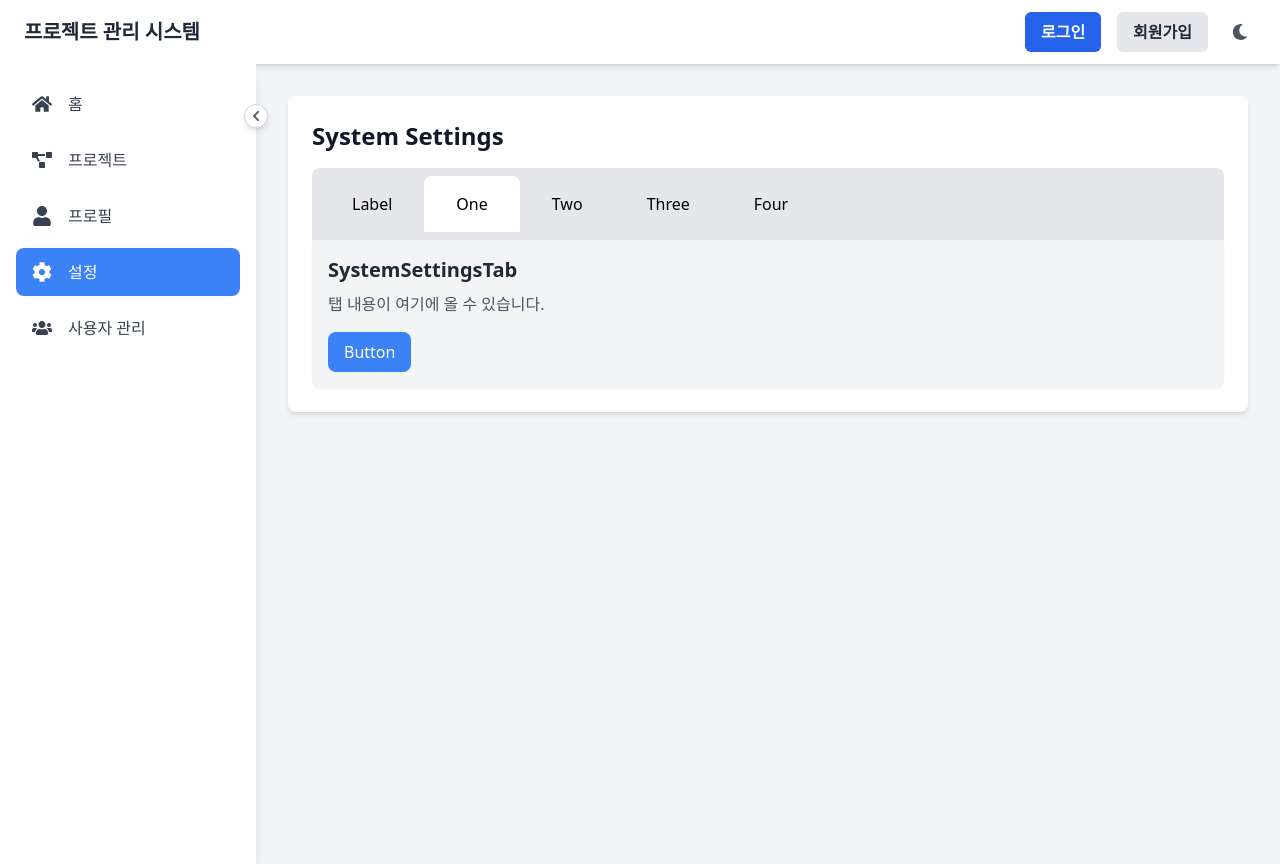
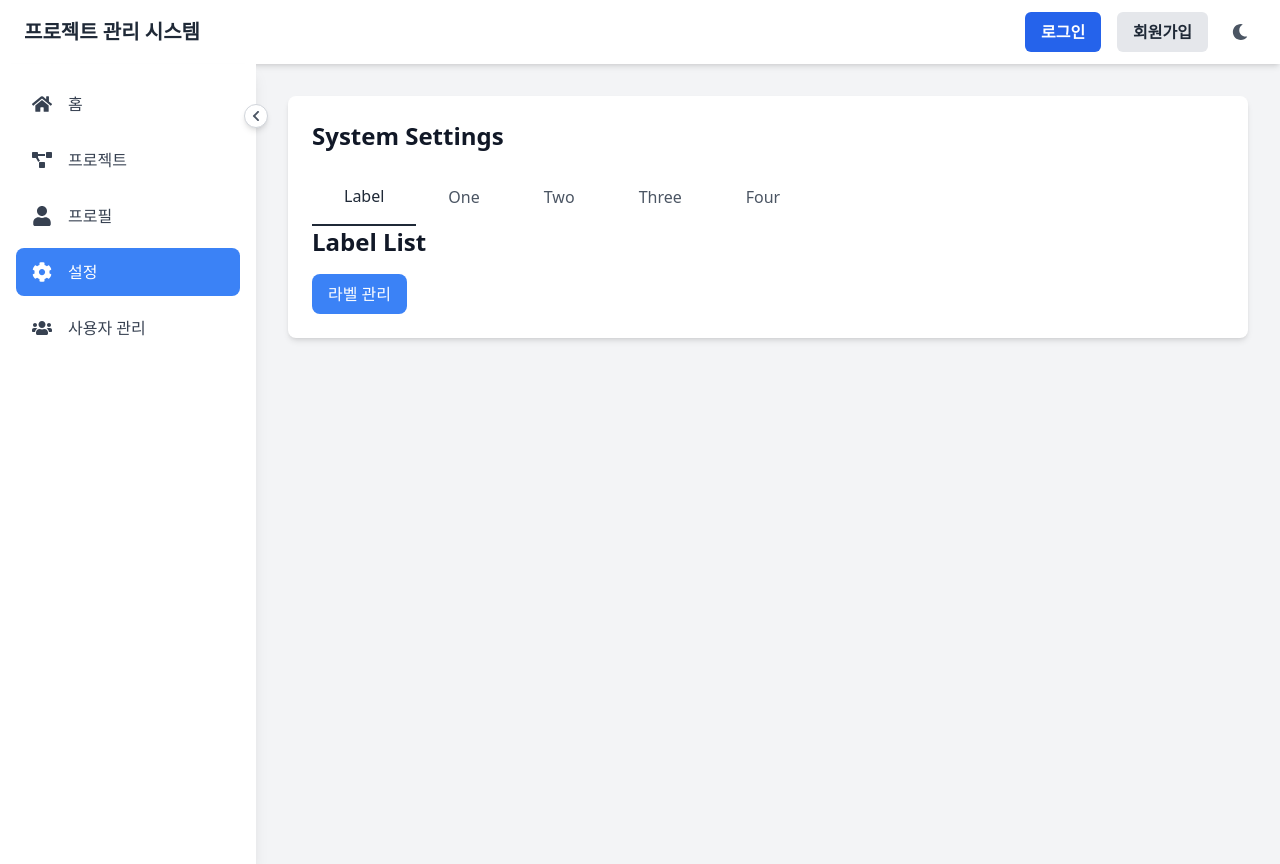
Before and after one commit to luxury515/yona-puls-for-nestjs, a React (Create React App) app in the folder frontend/: page /system-settings in a window 1280 px wide. Built offline with nearby package versions, Linux system fonts and the light colour scheme; the HTML template or start-up script is replaced by a standard one.

Commit message:
- 버그수정.

```diff
--- a/frontend/src/App.tsx
+++ b/frontend/src/App.tsx
@@ -39,7 +39,7 @@ function App() {
         <Router>
           <ToastContainer />
           <Routes>
-            <Route path="/" element={<Home />} />
+            <Route path="/" element={<PageLayout><Home /></PageLayout>} />
             <Route path="/login" element={<Login />} />
             <Route path="/signup" element={<SignUp />} />
             <Route path="/profile" element={<PageLayout><Profile /></PageLayout>} />
--- a/frontend/src/components/Dashboard.tsx
+++ b/frontend/src/components/Dashboard.tsx
@@ -7,9 +7,9 @@ import MainContent from './MainContent';
 const Dashboard: React.FC = () => {
   return (
     <div className="flex flex-col min-h-screen">
-      <Header />
+      {/* <Header /> */}
       <div className="flex flex-1">
-        <SideMenu />
+        {/* <SideMenu /> */}
         <MainContent />
       </div>
       <Footer />
--- a/frontend/src/components/Home.tsx
+++ b/frontend/src/components/Home.tsx
@@ -5,9 +5,9 @@ import SideMenu from './SideMenu';
 const Home: React.FC = () => {
   return (
     <div className="flex flex-col min-h-screen bg-gray-100 dark:bg-gray-900">
-      <Header />
+      {/* <Header /> */}
       <div className="flex flex-1">
-        <SideMenu />
+        {/* <SideMenu /> */}
         <main className="flex-1 p-8 flex items-center justify-center">
           <h1 className="text-4xl font-bold text-gray-800 dark:text-white">홈화면입니다.</h1>
         </main>
--- a/frontend/src/components/IssueForm.tsx
+++ b/frontend/src/components/IssueForm.tsx
@@ -1,11 +1,7 @@
-import React, { useState, useEffect, useRef, useCallback } from 'react';
-import axios from 'axios';
+import React, { useState, useEffect, useCallback } from 'react';
 import { useParams, useNavigate } from 'react-router-dom';
-import Header from './Header';
-import SideMenu from './SideMenu';
 import api from '../utils/api';
-import Select from 'react-select'; // react-select import
-
+import Select from 'react-select';
 // 프로젝트 옵션 타입 정의
 interface ProjectOption {
   value: string;
@@ -92,9 +88,9 @@ export default function IssueForm() {
     try {
       const contentString = content;
       if (issueId) {
-        await axios.put(`/issues/${issueId}/${projectId}`, { title, body: contentString });
+        await api.put(`/issues/${issueId}/${projectId}`, { title, body: contentString });
       } else {
-        await axios.post(`/issues/${projectId}`, { title, body: contentString });
+        await api.post(`/issues/${projectId}`, { title, body: contentString });
       }
       navigate(`/projects/${projectId}/issues`);
     } catch (error) {
--- a/frontend/src/components/IssueList.tsx
+++ b/frontend/src/components/IssueList.tsx
@@ -67,9 +67,7 @@ export default function IssueList() {
 
   return (
     <div className="flex flex-col min-h-screen bg-white dark:bg-gray-900">
-      {/* <Header /> */}
       <div className="flex flex-1">
-        {/* <SideMenu /> */}
         <div className="flex-1 p-8">
           <h2 className="text-xl font-semibold mb-4 text-gray-800 dark:text-white">이슈 목록 (프로젝트 ID: {projectId})</h2>
           <IssueListTab activeTab={activeTab} setActiveTab={setActiveTab} />
@@ -95,13 +93,12 @@ export default function IssueList() {
                     <div className="flex min-w-0 gap-x-4">
                       <div className="min-w-0 flex-auto">
                         <p className="text-sm font-semibold leading-6 text-gray-900 dark:text-white">{issue.title}</p>
-                        <p className="mt-1 truncate text-xs leading-5 text-gray-500 dark:text-gray-400">작성자: {issue.author_name}</p>
                       </div>
                     </div>
                     <div className="hidden shrink-0 sm:flex sm:flex-col sm:items-end">
                       <p className="text-sm leading-6 text-gray-900 dark:text-white">{issue.status}</p>
                       <p className="mt-1 text-xs leading-5 text-gray-500 dark:text-gray-400">
-                        생성일: <time dateTime={issue.created_date}>{new Date(issue.created_date).toLocaleDateString()}</time>
+                      작성자: {issue.author_name} | 생성일: <time dateTime={issue.created_date}>{new Date(issue.created_date).toLocaleDateString()}</time>
                       </p>
                     </div>
                   </button>
--- a/frontend/src/components/IssueListTab.tsx
+++ b/frontend/src/components/IssueListTab.tsx
@@ -36,7 +36,6 @@ export default function IssueListTab({ activeTab, setActiveTab }: IssueListTabPr
   return (
     <div className="border-b border-gray-200 relative">
       <nav className="flex" aria-label="Tabs">
-        <span className="mr-4 py-2 text-sm font-medium text-gray-500">Issues</span>
         <button
           data-tab="open"
           onClick={() => setActiveTab('open')}
--- a/frontend/src/components/ProjectList.tsx
+++ b/frontend/src/components/ProjectList.tsx
@@ -1,9 +1,8 @@
 import React, { useEffect, useState } from 'react';
-import axios from 'axios';
 import { FaEllipsisV } from 'react-icons/fa';
 import { useNavigate } from 'react-router-dom';
 import Avatar, { AvatarGroup } from './Avatar';
-
+import api from '../utils/api';
 interface Project {
   id: number;
   name: string;
@@ -19,11 +18,11 @@ export default function ProjectList() {
   useEffect(() => {
     const fetchProjects = async () => {
       try {
-        const response = await axios.get('/projects');
-        setProjects(response.data || []); // 데이터가 없을 경우 빈 배열 사용
+        const response = await api.get('/projects');
+        setProjects(response.data || []);
       } catch (error) {
         console.error('프로젝트 목록을 불러오는 데 실패했습니다:', error);
-        setProjects([]); // 오류 발생 시 빈 배열로 설정
+        setProjects([]);
       }
     };
 
@@ -35,8 +34,7 @@ export default function ProjectList() {
   };
 
   return (
-    <div className="w-full max-w-6xl mx-auto p-6">
-      <h2 className="text-2xl font-bold mb-6 text-gray-900 dark:text-gray-100">프로젝트 목록</h2>
+    <div className="w-full max-w-full mx-auto p-6">
       <div className="grid grid-cols-1 sm:grid-cols-2 lg:grid-cols-3 gap-6">
         {projects.map((project) => (
           <div
--- a/frontend/src/components/SystemSettings.tsx
+++ b/frontend/src/components/SystemSettings.tsx
@@ -3,7 +3,7 @@ import SystemSettingsTab from './SystemSettingsTab';
 import LabelList from './LabelList';
 
 const SystemSettings: React.FC = () => {
-  const [activeTab, setActiveTab] = useState('tab1');
+  const [activeTab, setActiveTab] = useState('label');
 
   const handleTabClick = (tab: string) => {
     setActiveTab(tab);
@@ -13,38 +13,37 @@ const SystemSettings: React.FC = () => {
     <div className="p-6 bg-white dark:bg-gray-800 rounded-lg shadow-md">
       <h1 className="text-2xl font-bold mb-4 text-gray-900 dark:text-white">System Settings</h1>
       <div className="w-full">
-        <div className="flex w-full justify-start bg-gray-200 dark:bg-gray-600 rounded-t-lg p-2">
+        <div className="flex w-full justify-start bg-white dark:bg-gray-800 rounded-t-lg">
           <button
-            className={`px-8 py-4 rounded-t-lg transition-all duration-300 ease-in-out ${activeTab === 'label' ? 'bg-white dark:bg-gray-500' : 'hover:bg-gray-300 dark:hover:bg-gray-500'}`}
+            className={`px-8 py-4 rounded-t-lg transition-all duration-300 ease-in-out ${activeTab === 'label' ? 'border-b-2 border-gray-800 dark:border-white text-gray-800 dark:text-white' : 'text-gray-600 dark:text-gray-400'}`}
             onClick={() => handleTabClick('label')}
           >
             Label
           </button>
           <button
-            className={`px-8 py-4 rounded-t-lg transition-all duration-300 ease-in-out ${activeTab === 'tab1' ? 'bg-white dark:bg-gray-500' : 'hover:bg-gray-300 dark:hover:bg-gray-500'}`}
+            className={`px-8 py-4 rounded-t-lg transition-all duration-300 ease-in-out ${activeTab === 'tab1' ? 'border-b-2 border-gray-800 dark:border-white text-gray-800 dark:text-white' : 'text-gray-600 dark:text-gray-400'}`}
             onClick={() => handleTabClick('tab1')}
           >
             One
           </button>
           <button
-            className={`px-8 py-4 rounded-t-lg transition-all duration-300 ease-in-out ${activeTab === 'tab2' ? 'bg-white dark:bg-gray-500' : 'hover:bg-gray-300 dark:hover:bg-gray-500'}`}
+            className={`px-8 py-4 rounded-t-lg transition-all duration-300 ease-in-out ${activeTab === 'tab2' ? 'border-b-2 border-gray-800 dark:border-white text-gray-800 dark:text-white' : 'text-gray-600 dark:text-gray-400'}`}
             onClick={() => handleTabClick('tab2')}
           >
             Two
           </button>
           <button
-            className={`px-8 py-4 rounded-t-lg transition-all duration-300 ease-in-out ${activeTab === 'tab3' ? 'bg-white dark:bg-gray-500' : 'hover:bg-gray-300 dark:hover:bg-gray-500'}`}
+            className={`px-8 py-4 rounded-t-lg transition-all duration-300 ease-in-out ${activeTab === 'tab3' ? 'border-b-2 border-gray-800 dark:border-white text-gray-800 dark:text-white' : 'text-gray-600 dark:text-gray-400'}`}
             onClick={() => handleTabClick('tab3')}
           >
             Three
           </button>
           <button
-            className={`px-8 py-4 rounded-t-lg transition-all duration-300 ease-in-out ${activeTab === 'tab4' ? 'bg-white dark:bg-gray-500' : 'hover:bg-gray-300 dark:hover:bg-gray-500'}`}
+            className={`px-8 py-4 rounded-t-lg transition-all duration-300 ease-in-out ${activeTab === 'tab4' ? 'border-b-2 border-gray-800 dark:border-white text-gray-800 dark:text-white' : 'text-gray-600 dark:text-gray-400'}`}
             onClick={() => handleTabClick('tab4')}
           >
             Four
           </button>
-
         </div>
         <div className={`transition-all duration-500 ease-in-out transform ${activeTab === 'tab1' ? 'block' : 'hidden'}`}>
           <SystemSettingsTab />
```
Also changed, not shown: 1 other file (tests, documents, lock files or other folders).
